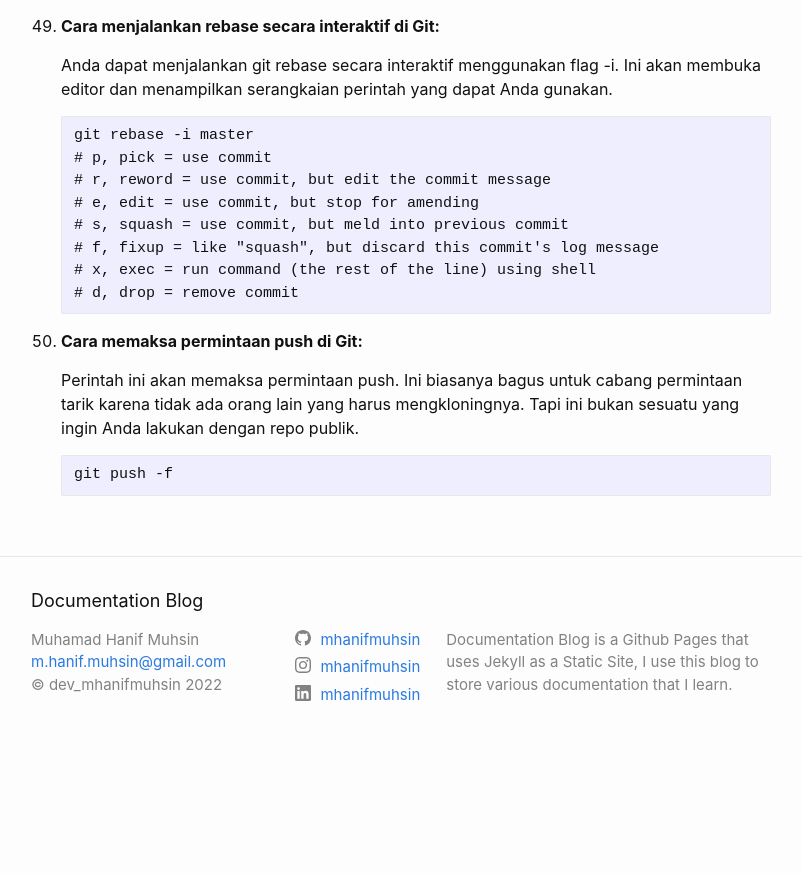
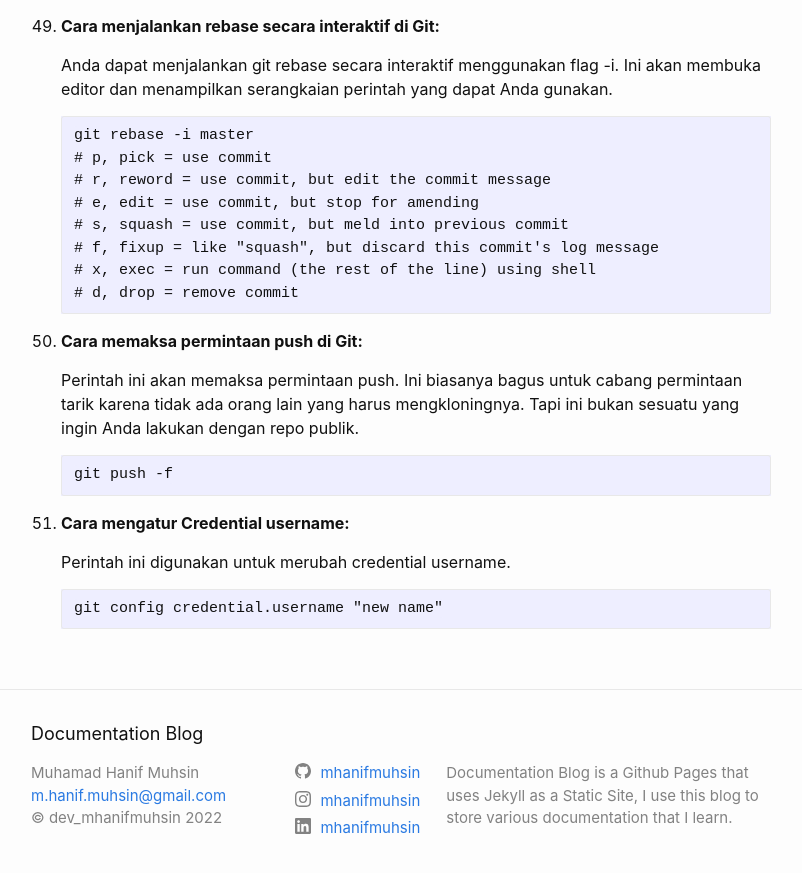
Before and after one commit to mhanifmuhsin/m-docs, a Jekyll site: the page built from other/_posts/2021-03-15-50-contekan-github.markdown, in a window 1280 px wide and 900 px high, scrolled down 7938 px. Shown: the top 873 px of the window, without its empty margins (239-1041 px from the left). Built offline with Jekyll 4.4.1, drawn with Linux system fonts in a browser that asks for light colours; before the commit the page ends 8704 px from its top, so only the background shows below that.

Commit message:
:memo:Update contekan-github

````diff
--- a/other/_posts/2021-03-15-50-contekan-github.markdown
+++ b/other/_posts/2021-03-15-50-contekan-github.markdown
@@ -376,3 +376,9 @@ Dokumentasi ini bersumber dari : [freeCodeCamp](https://www.freecodecamp.org/new
     ```
     git push -f
     ```
+51. **Cara mengatur Credential username:**
+
+    Perintah ini digunakan untuk merubah credential username.
+    ```
+    git config credential.username "new name"
+    ```
````
